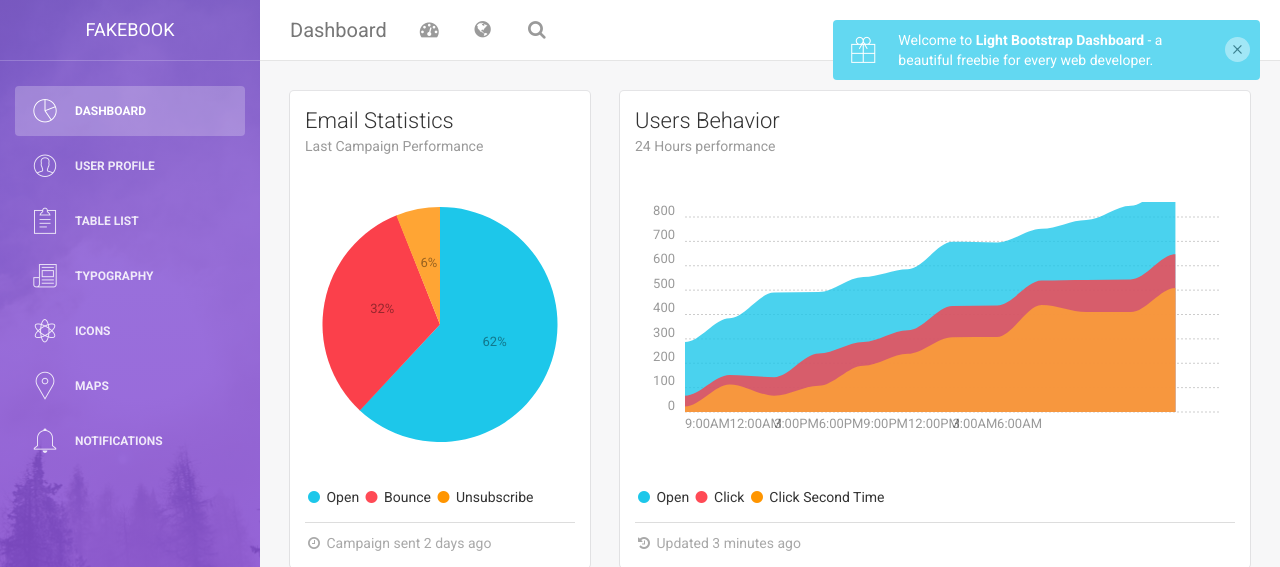
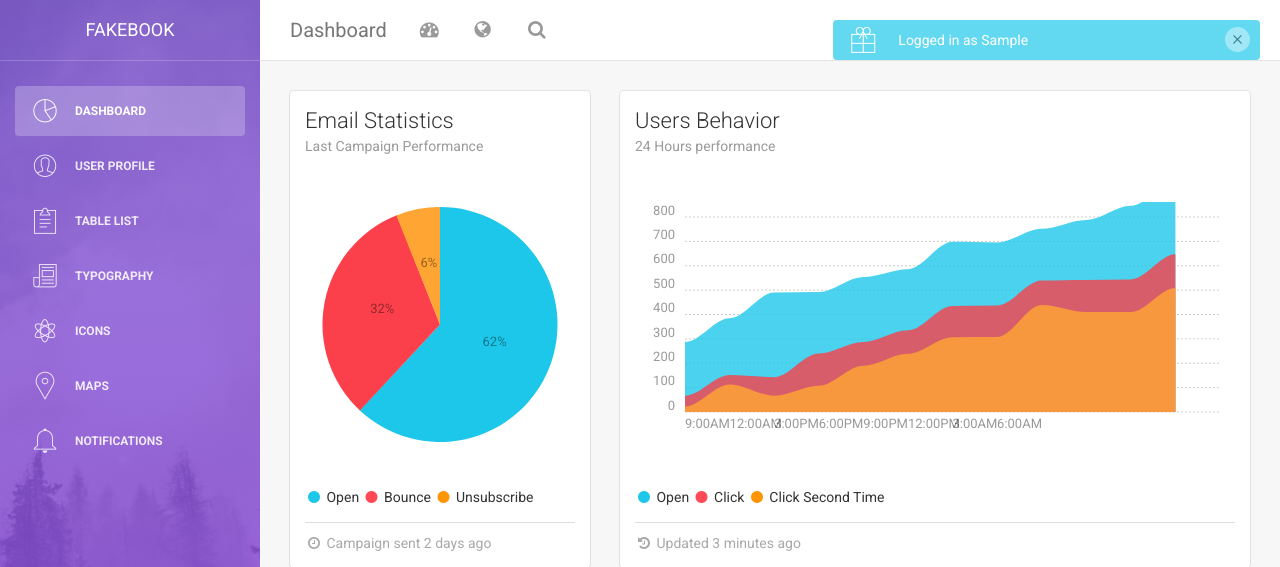
Before and after one commit to nattesharan/fakebook, a Flask app: page /index in a window 1280 px wide. Shown: the top 567 px of the page. Run offline with Flask 2, Linux system fonts and the light colour scheme; the visitor is signed in with stand-in values (Sample User, id 1); some libraries are stand-ins or nearby versions.

Commit message:
changed the  notif message on login

```diff
--- a/app/templates/fakebook_base.html
+++ b/app/templates/fakebook_base.html
@@ -457,7 +457,7 @@
 
         	$.notify({
             	icon: 'pe-7s-gift',
-            	message: "Welcome to <b>Light Bootstrap Dashboard</b> - a beautiful freebie for every web developer."
+            	message: "Logged in as {{ user.first_name}}"
 
             },{
                 type: 'info',
```
